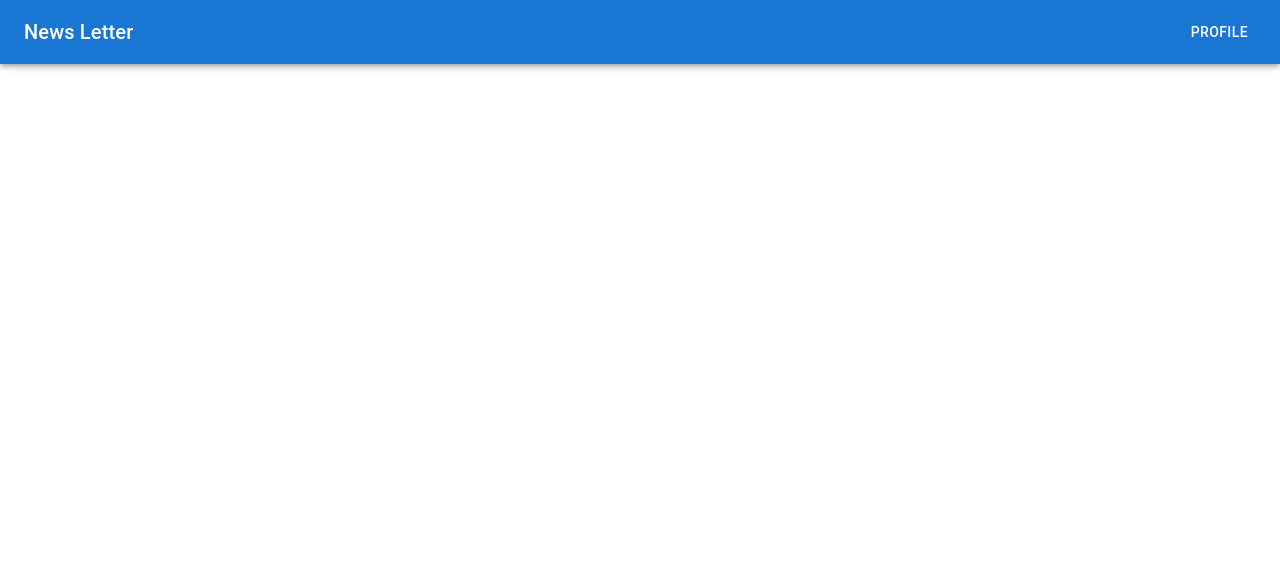
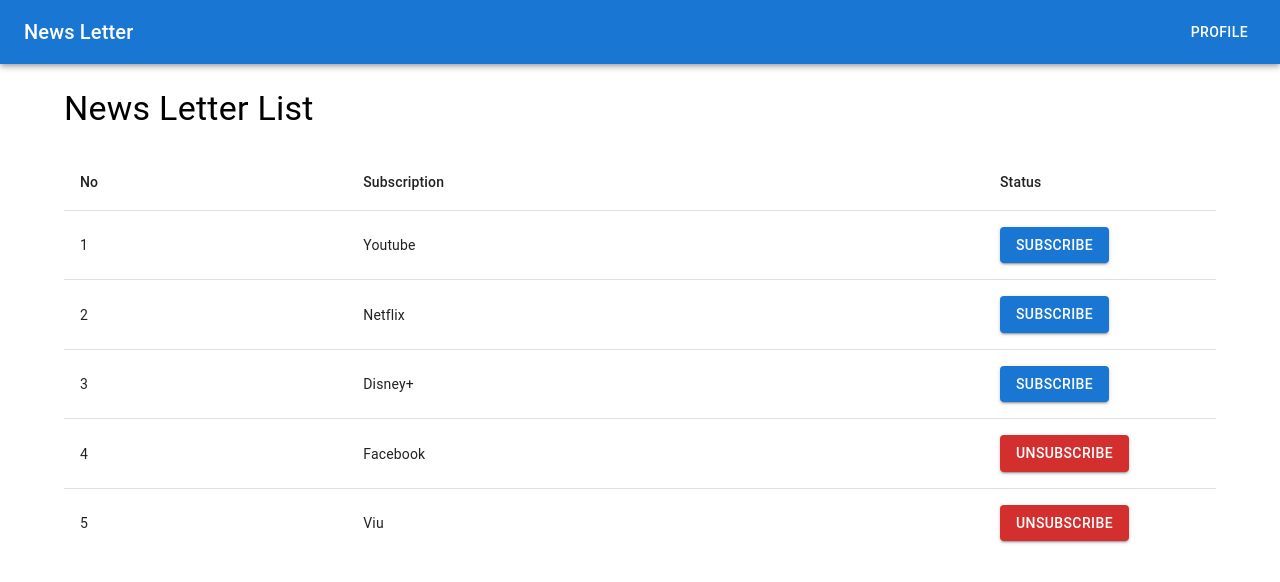
Before and after one commit to hitsamtiammar/altitudes-frontend-test, a React (Create React App) app: page / in a window 1280 px wide. Shown: the top 582 px of the page. Built offline with nearby package versions, Linux system fonts and the light colour scheme.

Commit message:
initiate home page

```diff
--- a/src/App.tsx
+++ b/src/App.tsx
@@ -1,11 +1,16 @@
 import React from 'react';
 import styles from './App.module.css';
 import MyAppBar from './layout/MyAppBar';
+import { Container } from '@mui/material';
+import Home from './pages/Home';
 
 function App() {
   return (
     <div className={styles.App}>
       <MyAppBar />
+      <Container>
+        <Home />
+      </Container>
     </div>
   );
 }
--- /dev/null
+++ b/src/components/HoverButton/index.tsx
@@ -0,0 +1,44 @@
+import React, { useState } from 'react';
+import { Button, ButtonProps } from '@mui/material';
+
+export type HoverButtonType = 'type_1' | 'type_2';
+
+export interface HoverButtonProps extends ButtonProps {
+  text: string;
+  onHoverText: string;
+  btnType?: HoverButtonType;
+}
+
+export default function ButtonHover(props: HoverButtonProps) {
+  const [isHover, setIsHover] = useState(false);
+  const { onHoverText, text, btnType = 'type_1', ...restProps } = props;
+
+  function currColor() {
+    if (btnType === 'type_1') {
+      return isHover ? 'error' : 'primary';
+    } else if (btnType === 'type_2') {
+      return isHover ? 'primary' : 'error';
+    }
+    return 'primary';
+  }
+
+  function currText() {
+    if (btnType === 'type_1') {
+      return isHover ? onHoverText : text;
+    } else if (btnType === 'type_2') {
+      return isHover ? text : onHoverText;
+    }
+    return '';
+  }
+
+  return (
+    <Button
+      {...restProps}
+      onMouseEnter={() => setIsHover(true)}
+      onMouseLeave={() => setIsHover(false)}
+      color={currColor()}
+    >
+      {currText()}
+    </Button>
+  );
+}
--- /dev/null
+++ b/src/components/index.ts
@@ -0,0 +1 @@
+export { default as HoverButton } from './HoverButton';
--- a/src/layout/MyAppBar/index.tsx
+++ b/src/layout/MyAppBar/index.tsx
@@ -3,7 +3,7 @@
 
 export default function MyAppBar() {
   return (
-    <AppBar position="static">
+    <AppBar color="primary" position="sticky">
       <Toolbar>
         <Typography variant="h6" component="div" sx={{ flexGrow: 1 }}>
           News Letter
--- /dev/null
+++ b/src/layout/index.ts
@@ -0,0 +1 @@
+export { default as MyAppBar } from './MyAppBar';
--- /dev/null
+++ b/src/pages/Home/index.tsx
@@ -0,0 +1,70 @@
+import React from 'react';
+import Table from '@mui/material/Table';
+import TableBody from '@mui/material/TableBody';
+import TableCell from '@mui/material/TableCell';
+import TableContainer from '@mui/material/TableContainer';
+import TableHead from '@mui/material/TableHead';
+import TableRow from '@mui/material/TableRow';
+import Grid from '@mui/material/Grid';
+import { Typography } from '@mui/material';
+import styles from './styles.module.css';
+import ButtonHover from '@/components/HoverButton';
+
+function createData(name: string, isSubscribe: boolean) {
+  return { name, isSubscribe };
+}
+
+const rows = [
+  createData('Youtube', true),
+  createData('Netflix', true),
+  createData('Disney+', true),
+  createData('Facebook', false),
+  createData('Viu', false),
+];
+
+export default function Home() {
+  function renderTable() {
+    return (
+      <TableContainer>
+        <Table sx={{ minWidth: 650 }} aria-label="simple table">
+          <TableHead>
+            <TableRow>
+              <TableCell className={styles.tableHead}>No</TableCell>
+              <TableCell className={styles.tableHead}>Subscription</TableCell>
+              <TableCell className={styles.tableHead} width={200}>
+                Status
+              </TableCell>
+            </TableRow>
+          </TableHead>
+          <TableBody>
+            {rows.map((row, index) => (
+              <TableRow key={row.name} sx={{ '&:last-child td, &:last-child th': { border: 0 } }}>
+                <TableCell>{index + 1}</TableCell>
+                <TableCell component="th" scope="row">
+                  {row.name}
+                </TableCell>
+                <TableCell>
+                  <ButtonHover
+                    btnType={row.isSubscribe ? 'type_1' : 'type_2'}
+                    text="Subscribe"
+                    onHoverText="UnSubscribe"
+                    variant="contained"
+                  />
+                </TableCell>
+              </TableRow>
+            ))}
+          </TableBody>
+        </Table>
+      </TableContainer>
+    );
+  }
+
+  return (
+    <Grid container>
+      <Typography marginBottom={3} marginTop={3} variant="h4">
+        News Letter List
+      </Typography>
+      {renderTable()}
+    </Grid>
+  );
+}
--- /dev/null
+++ b/src/pages/Home/styles.module.css
@@ -0,0 +1,7 @@
+.title {
+  margin-bottom: 40px;
+}
+
+.tableHead {
+  font-weight: 600;
+}
--- /dev/null
+++ b/src/pages/index.ts
@@ -0,0 +1 @@
+export { default as Home } from './Home';
```
